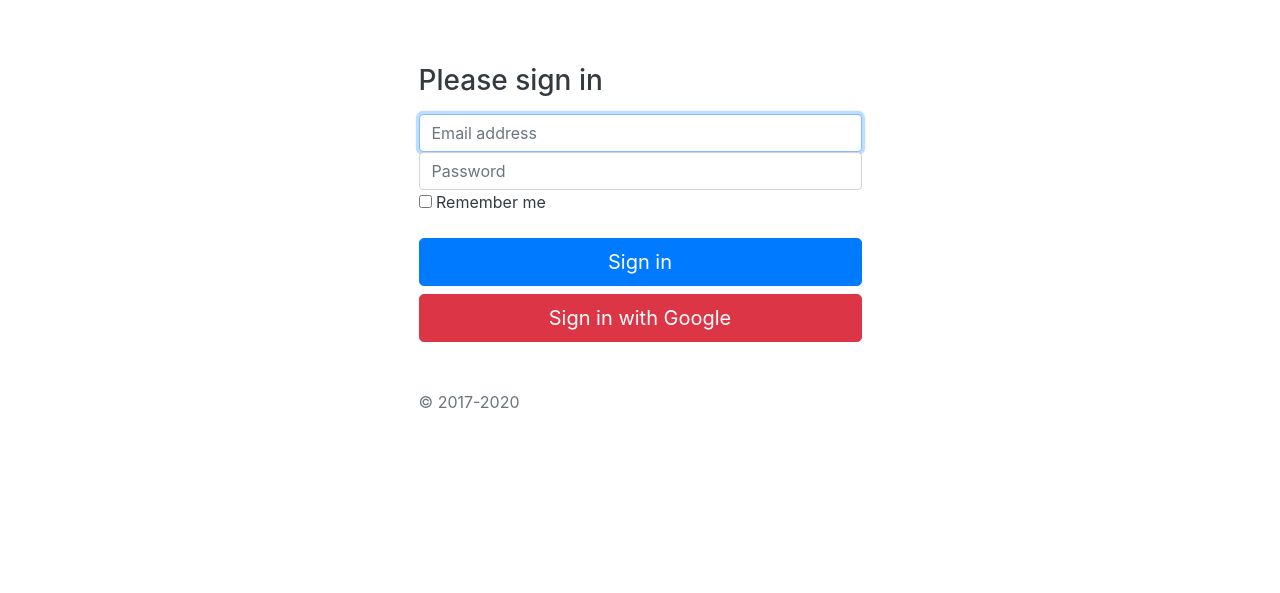
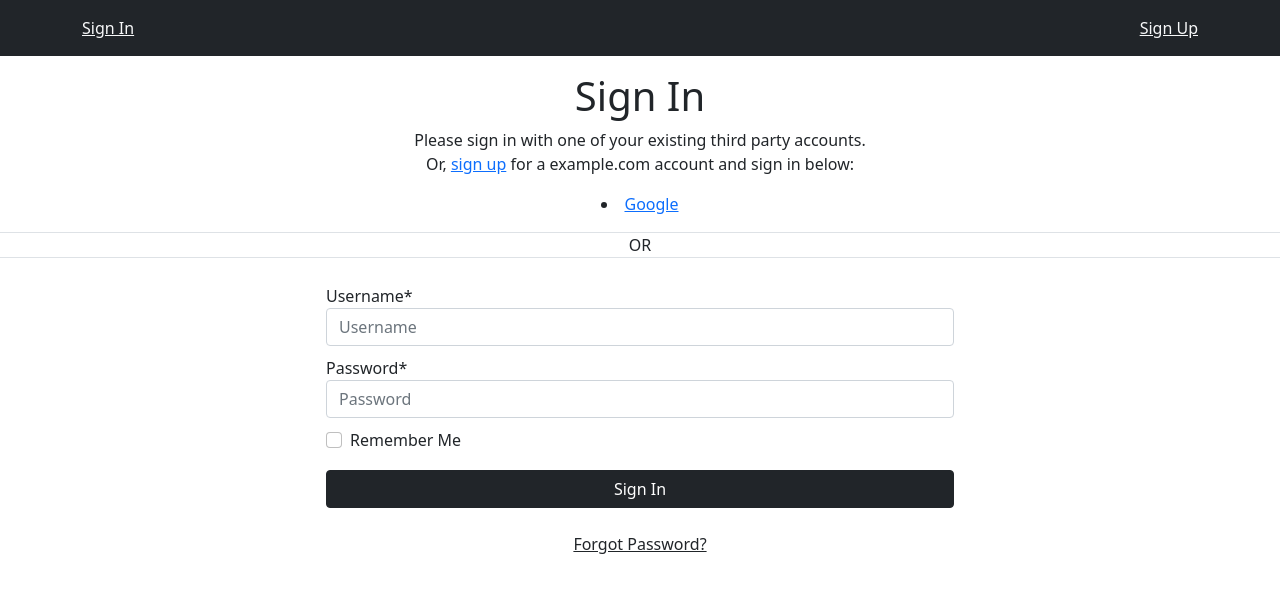
Before and after one commit to Giuli1297/scrum-kanban-pm, a Django app: page /accounts/login/ in a window 1280 px wide. Shown: the top 593 px of the page. Run offline with Django 3.2, Linux system fonts and the light colour scheme; some libraries are stand-ins or nearby versions.

Commit message:
Se agregaron templates de la primera iteracion login

```diff
--- a/templates/account/login.html
+++ b/templates/account/login.html
@@ -1,45 +1,54 @@
-{% load socialaccount %}
+{% extends "account/base.html" %}
 
-<!doctype html>
-<html lang="en">
-  <head>
-    <!-- Required meta tags -->
-    <meta charset="utf-8">
-    <meta name="viewport" content="width=device-width, initial-scale=1, shrink-to-fit=no">
+{% load i18n %}
+{% load account socialaccount %}
 
-    <!-- Bootstrap CSS -->
-    <link rel="stylesheet" href="https://stackpath.bootstrapcdn.com/bootstrap/4.5.0/css/bootstrap.min.css" integrity="sha384-9aIt2nRpC12Uk9gS9baDl411NQApFmC26EwAOH8WgZl5MYYxFfc+NcPb1dKGj7Sk" crossorigin="anonymous">
+{% load crispy_forms_filters %}
 
-    <title>Hello, world!</title>
-  </head>
-  <body>
+{% block head_title %}{% trans "Sign In" %}{% endblock %}
 
-    <div class="container text-dark mt-5">
-        <div class="row justify-content-md-center">
-          <div class="col-md-5 bg-grey p-3">
-            <form class="form-signin">
-                <h1 class="h3 mb-3">Please sign in</h1>
-                <label for="inputEmail" class="sr-only">Email address</label>
-                <input type="email" id="inputEmail" class="form-control" placeholder="Email address" required autofocus>
-                <label for="inputPassword" class="sr-only">Password</label>
-                <input type="password" id="inputPassword" class="form-control" placeholder="Password" required>
-                <div class="checkbox mb-3">
-                  <label>
-                    <input type="checkbox" value="remember-me"> Remember me
-                  </label>
-                </div>
-                <button class="btn btn-lg btn-primary btn-block" type="submit">Sign in</button>
-                <a href="{% provider_login_url 'google' %}" class="btn btn btn-danger btn-lg btn-block" role="button" aria-pressed="true">Sign in with Google</a>
-                <p class="mt-5 mb-3 text-muted">&copy; 2017-2020</p>
-              </form>
-          </div>
-        </div>
+{% block content %}
+
+  <div class="text-center">
+    <h1>{% trans "Sign In" %}</h1>
+
+    {% get_providers as socialaccount_providers %}
+
+    {% if socialaccount_providers %}
+    <p>{% blocktrans with site.name as site_name %}Please sign in with one
+    of your existing third party accounts.<br>Or, <a href="{{ signup_url }}">sign up</a>
+    for a {{ site_name }} account and sign in below:{% endblocktrans %}</p>
+
+    <div class="socialaccount_ballot">
+
+      <div class="socialaccount_providers">
+        {% include "socialaccount/snippets/provider_list.html" with process="login" %}
       </div>
 
-    <!-- Optional JavaScript -->
-    <!-- jQuery first, then Popper.js, then Bootstrap JS -->
-    <script src="https://code.jquery.com/jquery-3.5.1.slim.min.js" integrity="sha384-DfXdz2htPH0lsSSs5nCTpuj/zy4C+OGpamoFVy38MVBnE+IbbVYUew+OrCXaRkfj" crossorigin="anonymous"></script>
-    <script src="https://cdn.jsdelivr.net/npm/popper.js@1.16.0/dist/umd/popper.min.js" integrity="sha384-Q6E9RHvbIyZFJoft+2mJbHaEWldlvI9IOYy5n3zV9zzTtmI3UksdQRVvoxMfooAo" crossorigin="anonymous"></script>
-    <script src="https://stackpath.bootstrapcdn.com/bootstrap/4.5.0/js/bootstrap.min.js" integrity="sha384-OgVRvuATP1z7JjHLkuOU7Xw704+h835Lr+6QL9UvYjZE3Ipu6Tp75j7Bh/kR0JKI" crossorigin="anonymous"></script>
-  </body>
-</html>
+      <div class="login-or border-top border-bottom my-3">{% trans 'OR' %}</div>
+
+    </div>
+
+    {% include "socialaccount/snippets/login_extra.html" %}
+
+    {% else %}
+    <p>{% blocktrans %}If you have not created an account yet, then please
+    <a href="{{ signup_url }}">sign up</a> first.{% endblocktrans %}</p>
+    {% endif %}
+  </div>
+  <div class="row">
+    <div class="col-md-6 offset-md-3">
+      <form class="login" method="POST" action="{% url 'account_login' %}">
+          {% csrf_token %}
+          {{ form|crispy }}
+          {% if redirect_field_value %}
+          <input type="hidden" name="{{ redirect_field_name }}" value="{{ redirect_field_value }}" />
+          {% endif %}
+          <div class="d-grid">
+            <button class="primaryAction mt-3 btn btn-dark" type="submit">{% trans "Sign In" %}</button><br>
+            <a class="button secondaryAction text-dark text-center" href="{% url 'account_reset_password' %}">{% trans "Forgot Password?" %}</a>
+          </div>
+        </form>
+    </div>
+  </div>
+{% endblock %}
--- a/templates/index.html
+++ b/templates/index.html
@@ -19,7 +19,8 @@
                 {% if user.is_authenticated %}
                 <p>Welcome, {{ user.username }} !</p>
                 {% else %}
-                <h1>Welcome Friend, please log in</h1>
+
+                <h1>Welcome Friend, please <a href="accounts/login/">log in</a></h1>
                 {% endif %}
           </div>
         </div>
```
Also changed, not shown: requirements.txt (added, +20 -0 lines), templates/account/logout.html (+22 -0 lines), templates/account/signup.html (+29 -0 lines), templates/account/signup2.html (+68 -0 lines), templates/dashboard/home.html (+10 -0 lines).
